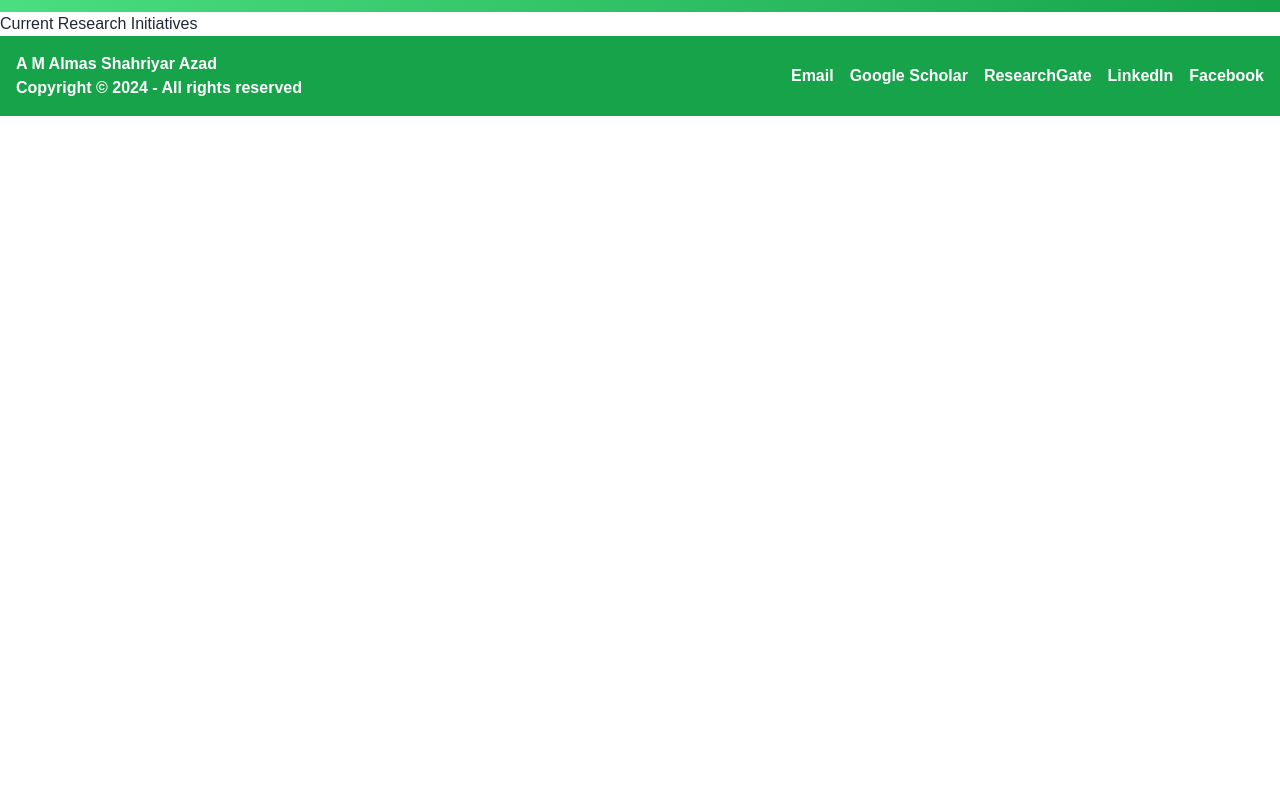
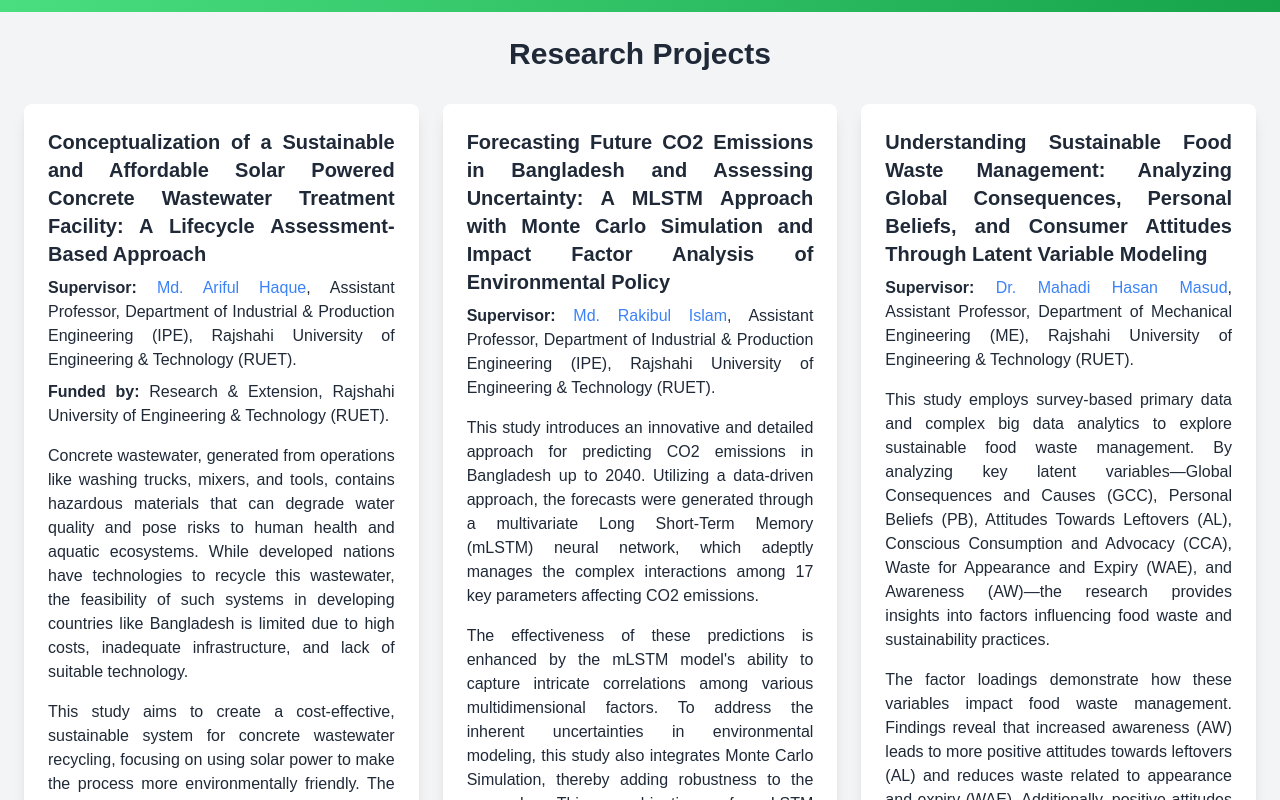
Before and after one commit to md-maruf-hossain/azad-portfolio, a React (Vite) app: page /current-research-initiatives in a window 1280 px wide. Shown: the part 440-1240 px from the top of the page. Before the commit the page ends 800 px from the top, so only its background shows below. Built offline with nearby package versions, Linux system fonts and the light colour scheme.

Commit message:
current research initiatives added

```diff
--- a/src/Pages/Achievements/Achievements.jsx
+++ b/src/Pages/Achievements/Achievements.jsx
@@ -1,5 +1,5 @@
 import React from "react";
-import Hero from '../../Components/Hero';
+import Hero from "../../Components/Hero";
 
 const Achievements = () => {
   const quotes = {
--- a/src/Pages/CurrentResearchInitiatives/CurrentResearchInitiatives.jsx
+++ b/src/Pages/CurrentResearchInitiatives/CurrentResearchInitiatives.jsx
@@ -1,16 +1,83 @@
 import React from "react";
-import Hero from '../../Components/Hero';
+import Hero from "../../Components/Hero";
 
 const CurrentResearchInitiatives = () => {
   const quotes = {
     name: "Albert Einstein",
     quote: "The important thing is not to stop questioning. Curiosity has its own reason for existing.",
   };
+  // details
+  const projects = [
+    {
+      title: "Conceptualization of a Sustainable and Affordable Solar Powered Concrete Wastewater Treatment Facility: A Lifecycle Assessment-Based Approach",
+      fundedBy: "Research & Extension, Rajshahi University of Engineering & Technology (RUET).",
+      supervisor: {
+        name: "Md. Ariful Haque",
+        link: "https://www.ipe.ruet.ac.bd/arifulhaqueruet",
+        position: "Assistant Professor, Department of Industrial & Production Engineering (IPE), Rajshahi University of Engineering & Technology (RUET)."
+      },
+      overview: [
+        `Concrete wastewater, generated from operations like washing trucks, mixers, and tools, contains hazardous materials that can degrade water quality and pose risks to human health and aquatic ecosystems. While developed nations have technologies to recycle this wastewater, the feasibility of such systems in developing countries like Bangladesh is limited due to high costs, inadequate infrastructure, and lack of suitable technology.`,
+        `This study aims to create a cost-effective, sustainable system for concrete wastewater recycling, focusing on using solar power to make the process more environmentally friendly. The project involves designing a 20-liter water tank with multiple chambers to settle suspended solids, filter pollutants, and aerate the wastewater using solar-powered systems. This innovative approach will not only help reduce pollution but also conserve fresh underground water resources, which are under significant pressure.`,
+        `The research will utilize a lifecycle assessment to compare the environmental impacts of untreated versus treated concrete wastewater. The expected outcomes include reduced suspended solids, fewer pollutants, and improved water quality through organic pollutant breakdown. By integrating solar energy into the treatment process, the project highlights the potential for renewable energy solutions in industrial wastewater management, offering practical insights for sustainable construction practices in developing countries.`
+      ]
+    },
+    {
+      title: "Forecasting Future CO2 Emissions in Bangladesh and Assessing Uncertainty: A MLSTM Approach with Monte Carlo Simulation and Impact Factor Analysis of Environmental Policy",
+      supervisor: {
+        name: "Md. Rakibul Islam",
+        link: "https://www.ipe.ruet.ac.bd/Md%20Rakibul%20Islam",
+        position: "Assistant Professor, Department of Industrial & Production Engineering (IPE), Rajshahi University of Engineering & Technology (RUET)."
+      },
+      overview: [
+        `This study introduces an innovative and detailed approach for predicting CO2 emissions in Bangladesh up to 2040. Utilizing a data-driven approach, the forecasts were generated through a multivariate Long Short-Term Memory (mLSTM) neural network, which adeptly manages the complex interactions among 17 key parameters affecting CO2 emissions.`,
+        `The effectiveness of these predictions is enhanced by the mLSTM model's ability to capture intricate correlations among various multidimensional factors. To address the inherent uncertainties in environmental modeling, this study also integrates Monte Carlo Simulation, thereby adding robustness to the research. This combination of mLSTM predictions with Monte Carlo simulation not only delivers a highly accurate CO2 emission forecast but also offers a nuanced view of the uncertainties and the impact of each contributing factor.`,
+        `The findings suggest that 2039 will experience the peak in CO2 emissions, with solid fuel consumption being a major contributing factor. These insights are crucial for policymakers, governing bodies, and environmental stakeholders, as they provide valuable guidance for the development of adaptive and effective mitigation strategies.`
+      ]
+    },
+    {
+      title: "Understanding Sustainable Food Waste Management: Analyzing Global Consequences, Personal Beliefs, and Consumer Attitudes Through Latent Variable Modeling",
+      supervisor: {
+        name: "Dr. Mahadi Hasan Masud",
+        link: "https://www.me.ruet.ac.bd/masud.08ruet",
+        position: "Assistant Professor, Department of Mechanical Engineering (ME), Rajshahi University of Engineering & Technology (RUET)."
+      },
+      overview: [
+        `This study employs survey-based primary data and complex big data analytics to explore sustainable food waste management. By analyzing key latent variables—Global Consequences and Causes (GCC), Personal Beliefs (PB), Attitudes Towards Leftovers (AL), Conscious Consumption and Advocacy (CCA), Waste for Appearance and Expiry (WAE), and Awareness (AW)—the research provides insights into factors influencing food waste and sustainability practices.`,
+        `The factor loadings demonstrate how these variables impact food waste management. Findings reveal that increased awareness (AW) leads to more positive attitudes towards leftovers (AL) and reduces waste related to appearance and expiry (WAE). Additionally, positive attitudes towards leftovers (AL) foster greater engagement in conscious consumption and advocacy (CCA), promoting sustainable practices.`,
+        `Reliability and validity are confirmed through tests such as Cronbach’s Alpha and Composite Reliability, and discriminant validity is ensured using the Fornell-Larcker Criterion. Mediation analysis further illustrates how awareness and attitudes influence food waste behaviors and sustainable management practices.
+
+        Demographic analysis highlights variations in food waste behaviors based on factors like monthly food spending and respondent city. The integration of survey data with advanced big data analytics underscores the importance of data-driven approaches in developing effective strategies for sustainable food waste management. This comprehensive analysis provides valuable insights for policymakers and stakeholders, aiding in the creation of targeted interventions to reduce food waste and enhance sustainability.`
+      ]
+    }
+  ];
 
   return (
     <div>
       <Hero quotes={quotes} />
-      Current Research Initiatives
+
+      <div className="bg-gray-100 min-h-screen p-6 text-justify">
+      <h1 className="text-3xl font-bold text-center mb-8">Research Projects</h1>
+      <div className="container mx-auto grid grid-cols-1 md:grid-cols-2 lg:grid-cols-3 gap-6">
+        {projects.map((project, index) => (
+          <div key={index} className="bg-white rounded-lg shadow-lg p-6 hover:shadow-xl transition-shadow duration-300">
+            <h2 className="text-xl font-bold mb-2">{project.title}</h2>
+            <p className="mb-2">
+              <strong>Supervisor: </strong>
+              <a href={project.supervisor.link} target="_blank" rel="noopener noreferrer" className="text-blue-500 hover:underline">
+                {project.supervisor.name}
+              </a>, {project.supervisor.position}
+            </p>
+            {project.fundedBy && <p className=" mb-2"><strong>Funded by:</strong> {project.fundedBy}</p>}
+            <div className=" mt-4 text-justify">
+              {project.overview.map((paragraph, i) => (
+                <p key={i} className="mb-4">{paragraph}</p>
+              ))}
+            </div>
+          </div>
+        ))}
+      </div>
+    </div>
     </div>
   );
 };
--- a/src/Pages/Others/MyFamily.jsx
+++ b/src/Pages/Others/MyFamily.jsx
@@ -2,7 +2,7 @@ import React from "react";
 
 const MyFamily = () => {
   return (
-    <div className="text-justify pb-10">
+    <div className="text-justify py-10">
       <div className="max-w-4xl mx-auto px-6">
         <h1 className="text-3xl sm:text-4xl lg:text-5xl font-bold text-center text-gray-800 mb-8">My Family</h1>
         <div className="space-y-10">
--- a/src/Pages/PeerReviewExperience/PeerReviewExperience.jsx
+++ b/src/Pages/PeerReviewExperience/PeerReviewExperience.jsx
@@ -28,7 +28,7 @@ const PeerReviewExperience = () => {
               </div>
               <p className="leading-relaxed text-base text-center">
                 <strong>
-                  1. Reviewer, Thermal Science and Engineering, EnPress Journals. <br /> (March 20, 2024 - Present)
+                  Reviewer, Thermal Science and Engineering, EnPress Journals. <br /> (March 20, 2024 - Present)
                 </strong>
                 <br /> <p className="font-semibold text-green-600 text-left mb-2">Key Responsibilities:</p>
                 <ul className="list-disc list-inside text-left">
@@ -44,7 +44,7 @@ const PeerReviewExperience = () => {
                 <img alt="Reviewer Roles" className="object-cover object-center h-full w-full pb-3" src="/src/assets/peerreview/2.jpg" />
               </div>
               <p className="leading-relaxed text-base text-center">
-                <strong>2. Certificate of Excellence in Reviewing, Journal of Energy Research and Reviews, Sciencedomain International</strong>
+                <strong>Certificate of Excellence in Reviewing, Journal of Energy Research and Reviews, Sciencedomain International</strong>
                 <br />
                 <p className="text-green-600 font-semibold text-left pb-3">Key Contributions:</p>
                 <ul className="list-disc list-inside text-left">
```
